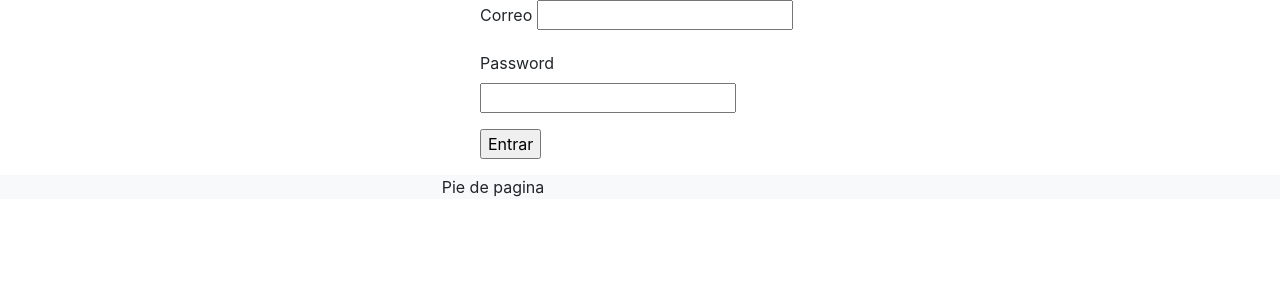
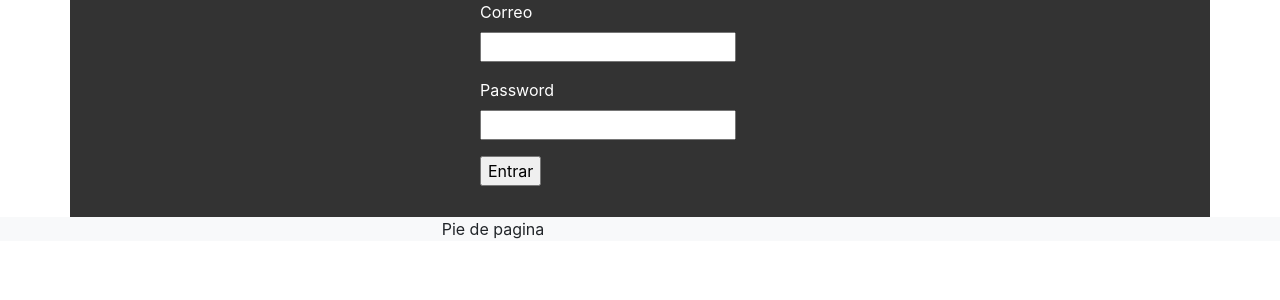
Before and after one commit to ElBicho7TEC/InformeActividades, a PHP site: page /login.php in a window 1280 px wide. Shown: the part 100-400 px from the top of the page. Run offline with PHP 8.4, Linux system fonts and the light colour scheme.

Commit message:
Modificacion login

```diff
--- a/html/login.php
+++ b/html/login.php
@@ -1,4 +1,13 @@
-<?php include 'header.php' ?>
+<link rel="stylesheet" type="text/css" href="css/bootstrap.css">
+<link rel="stylesheet" type="text/css" href="css/bootstrap-grid.css">
+<link rel="stylesheet" type="text/css" href="css/bootstrap-reboot.css">
+<link rel="stylesheet" type="text/css" href="css/styles.css">
+<link rel="stylesheet" type="text/css" href="css/login.css">
+<div>
+ <?php include 'header.php' ?>
+</div>
+
+
 <?php
 if (isset($_GET["error"])){
     $idError=$_GET["error"];
@@ -24,10 +33,10 @@ if (isset($_GET["error"])){
 
     <?php }
 } ?>
-<div class="container">
+<div class="container" id="maindiv">
   <div class="row justify-content-center text-center text-md-left">
   <div class="col-12 col-md-4 mt-4 mt-md-0">
-      <form class="myformulario" action="verificarLogin.php" method="post" enctype="multipart/form-data">
+      <form class="Myformulario" action="verificarLogin.php" method="post" enctype="multipart/form-data">
           <div class="col-12 form-group">
               <label>Correo</label>
               <input   type="text" id="correo" name="correo" value="" maxlength="73" pattern="[^@]+@[^@]+\.[a-zA-Z]{2,6}" required="" >
```
